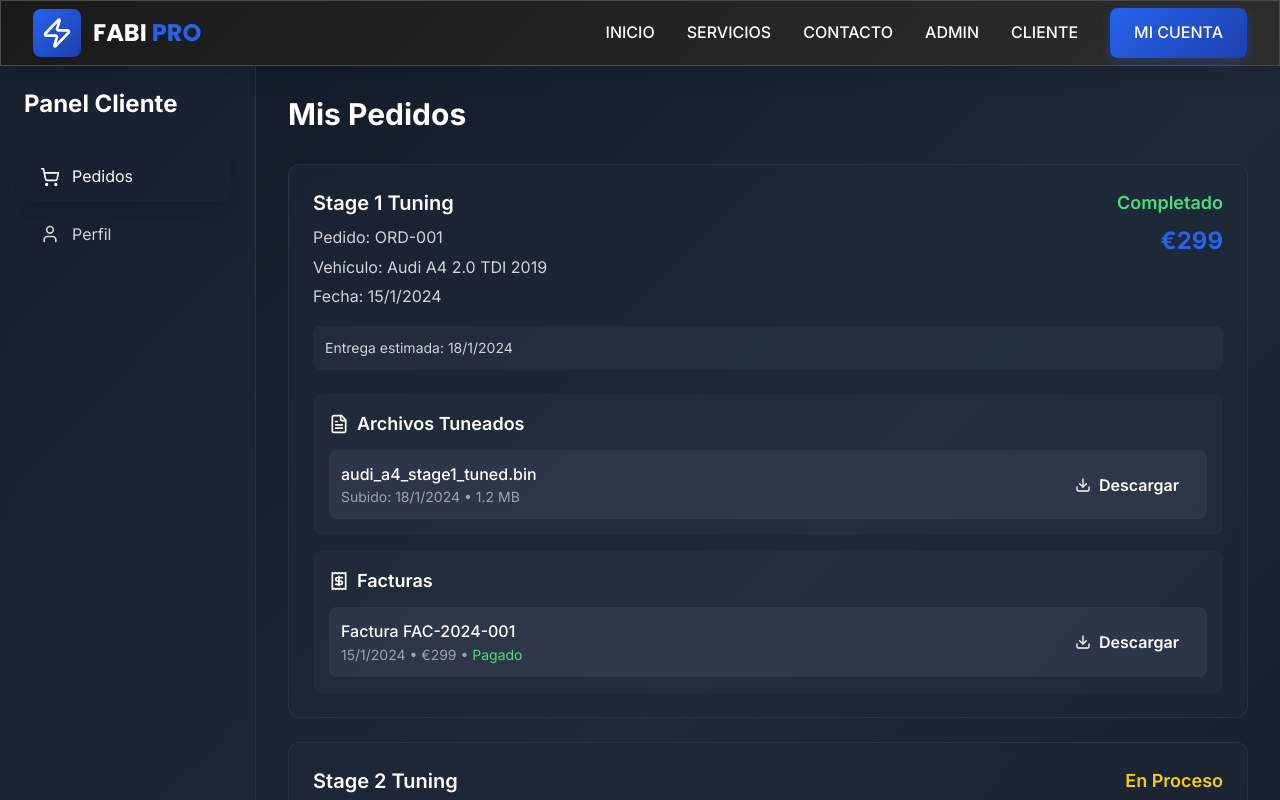
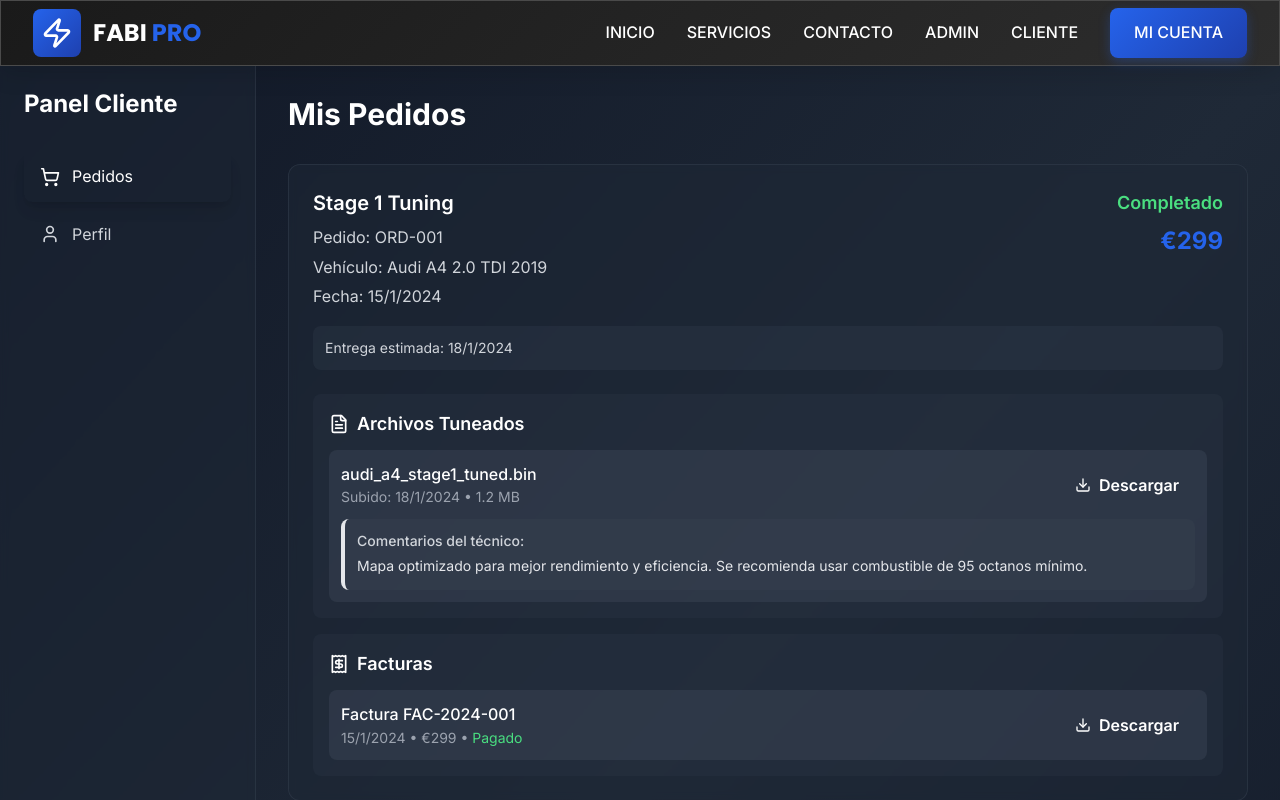
Before and after one commit to avinilo/tuning-website, a React (Vite) app: page /dashboard in a window 1280 px wide. Shown: the top 800 px of the page. Built offline with nearby package versions, Linux system fonts and the light colour scheme.

Commit message:
feat: Add comments display feature to client dashboard - Show admin comments for tuned files in client panel

```diff
--- a/src/pages/ClientDashboard.tsx
+++ b/src/pages/ClientDashboard.tsx
@@ -6,6 +6,7 @@ interface TunedFile {
   fileName: string;
   uploadDate: string;
   size: string;
+  comments?: string;
 }
 
 interface Invoice {
@@ -75,7 +76,8 @@ const ClientDashboard: React.FC = () => {
           id: 'FILE-001',
           fileName: 'audi_a4_stage1_tuned.bin',
           uploadDate: '2024-01-18',
-          size: '1.2 MB'
+          size: '1.2 MB',
+          comments: 'Mapa optimizado para mejor rendimiento y eficiencia. Se recomienda usar combustible de 95 octanos mínimo.'
         }
       ],
       invoices: [
@@ -217,9 +219,10 @@ const ClientDashboard: React.FC = () => {
                     <FileText className="w-5 h-5" />
                     Archivos Tuneados
                   </h4>
-                  <div className="space-y-2">
+                  <div className="space-y-3">
                     {order.files.map((file) => (
-                      <div key={file.id} className="flex justify-between items-center bg-gray-600/30 rounded-lg p-3">
+                      <div key={file.id} className="bg-gray-600/30 rounded-lg p-3">
+                        <div className="flex justify-between items-center mb-3">
                           <div>
                             <p className="text-white font-medium">{file.fileName}</p>
                             <p className="text-gray-400 text-sm">
@@ -234,6 +237,13 @@ const ClientDashboard: React.FC = () => {
                             <span className="hidden sm:inline">Descargar</span>
                             <span className="sm:hidden">DL</span>
                           </button>
+                        </div>
+                        {file.comments && (
+                          <div className="bg-gray-700/40 rounded-lg p-3 border-l-4 border-primary/50">
+                            <p className="text-gray-300 text-sm font-medium mb-1">Comentarios del técnico:</p>
+                            <p className="text-gray-200 text-sm leading-relaxed">{file.comments}</p>
+                          </div>
+                        )}
                       </div>
                     ))}
                   </div>
```
Lines whose indentation alone changed are shown as unchanged.
